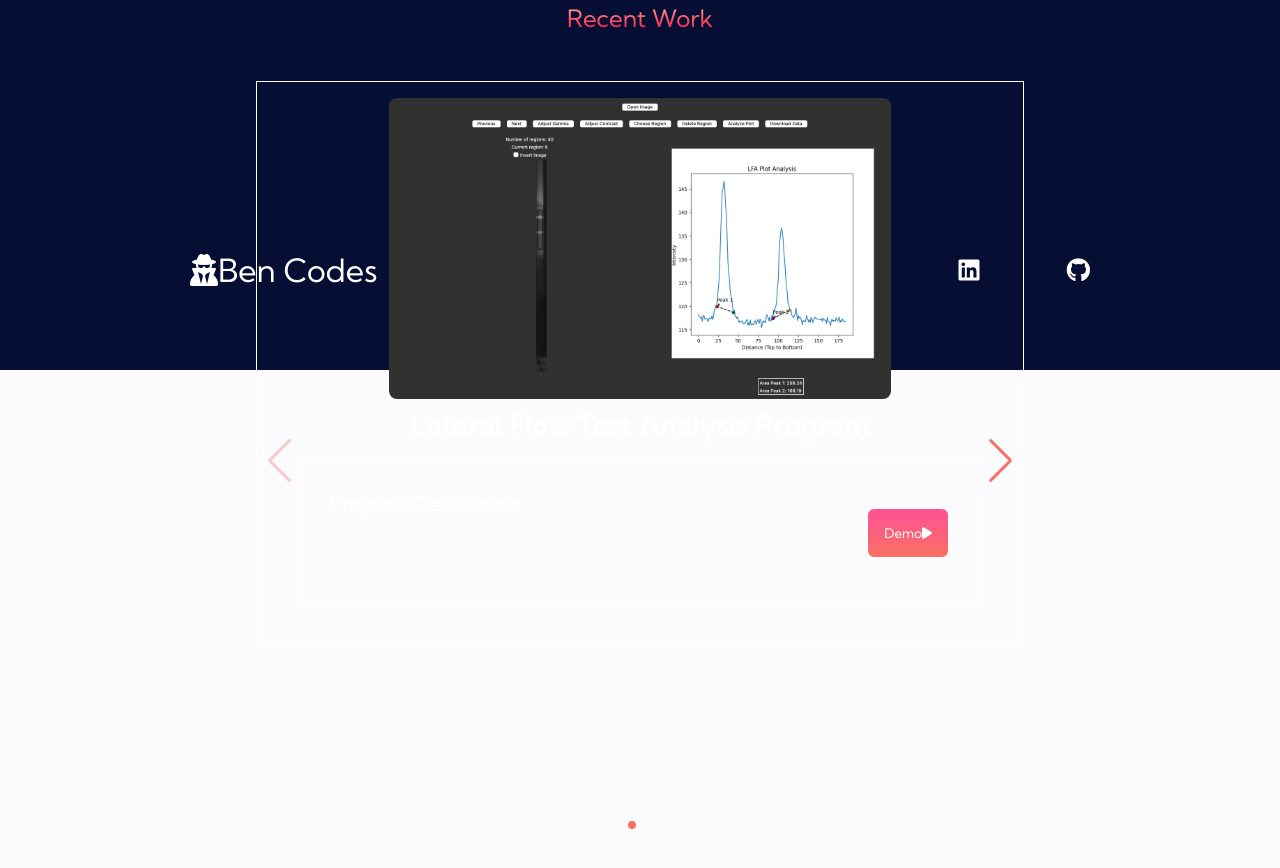
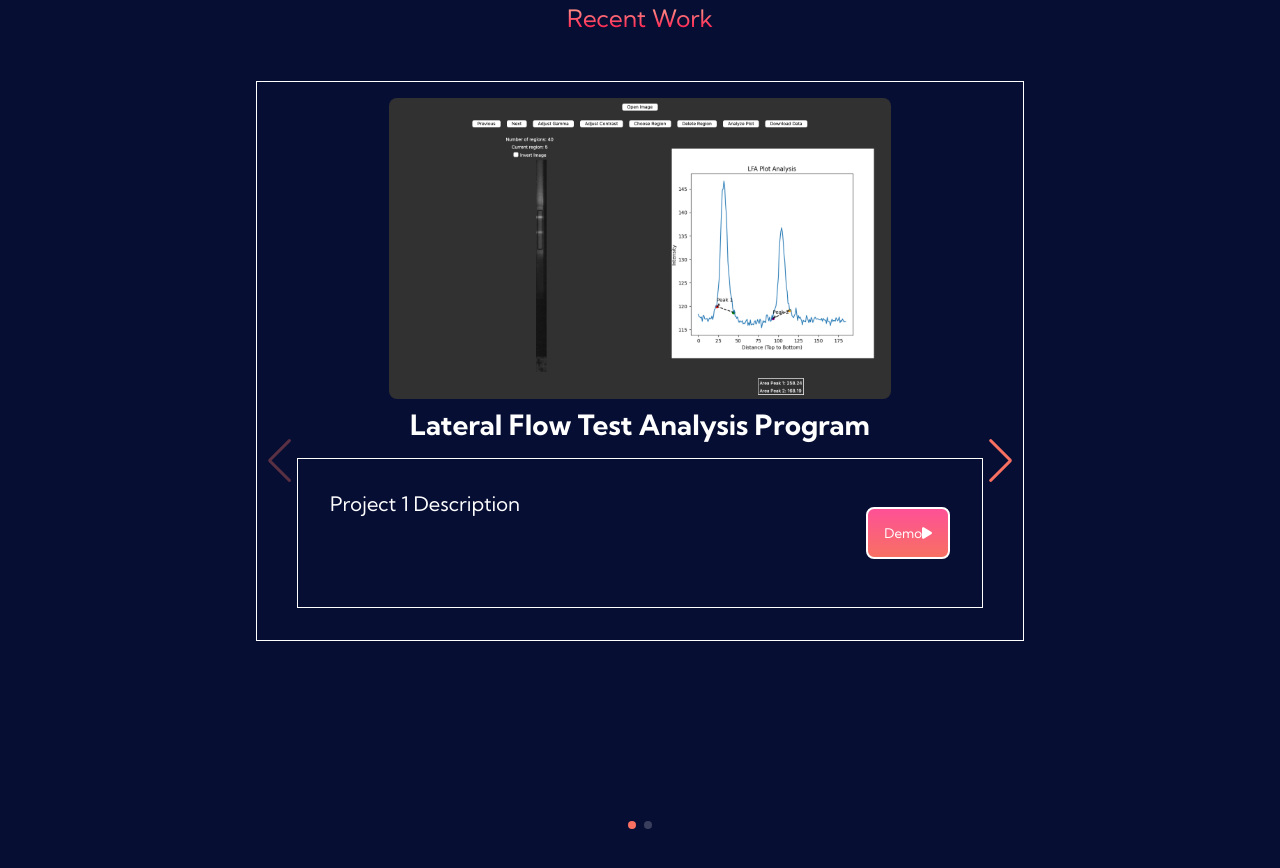
Before and after one commit to bwasden2003/Personal-Website, a plain HTML site: page projects.html in a window 1280 px wide. Shown: the part 750-1618 px from the top of the page. Before the commit the page ends 1591 px from the top, so only its background shows below. Drawn offline with Linux system fonts and the light colour scheme.

Commit message:
fixed projects page

```diff
--- a/assets/css/project_style.css
+++ b/assets/css/project_style.css
@@ -69,8 +69,11 @@ html {
 body {
 	margin: 0 0 var(--header-height) 0;
 	font-size: var(--normal-font-size);
-	background-color: var(--body-color);
+	background-color: #070e33;
 	color: var(--text-color);
+	display: flex;
+	flex-direction: column;
+	min-height: 100vh;
 }
 
 h1, h2, h3, h4 {
@@ -323,6 +326,7 @@ img {
 	background-color: #070e33;
 	margin: 0 auto;
 	height: 100vh;
+	flex: 1;
 }
 
 .section__title {
@@ -452,8 +456,6 @@ video {
 /* Footer CSS */
 .footer__container {
 	background-color: #070e33;
-	margin-top: auto;
-	margin-bottom: 0;
 	padding: 5rem 0rem;
 	display: flex;
 	flex-direction: column;
```
